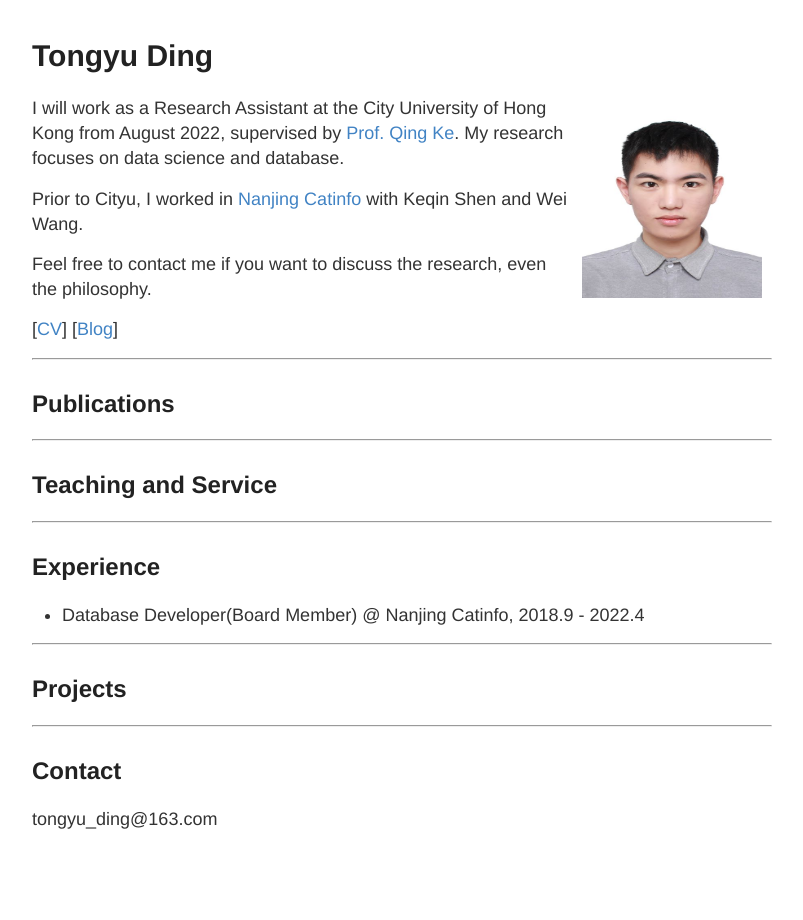
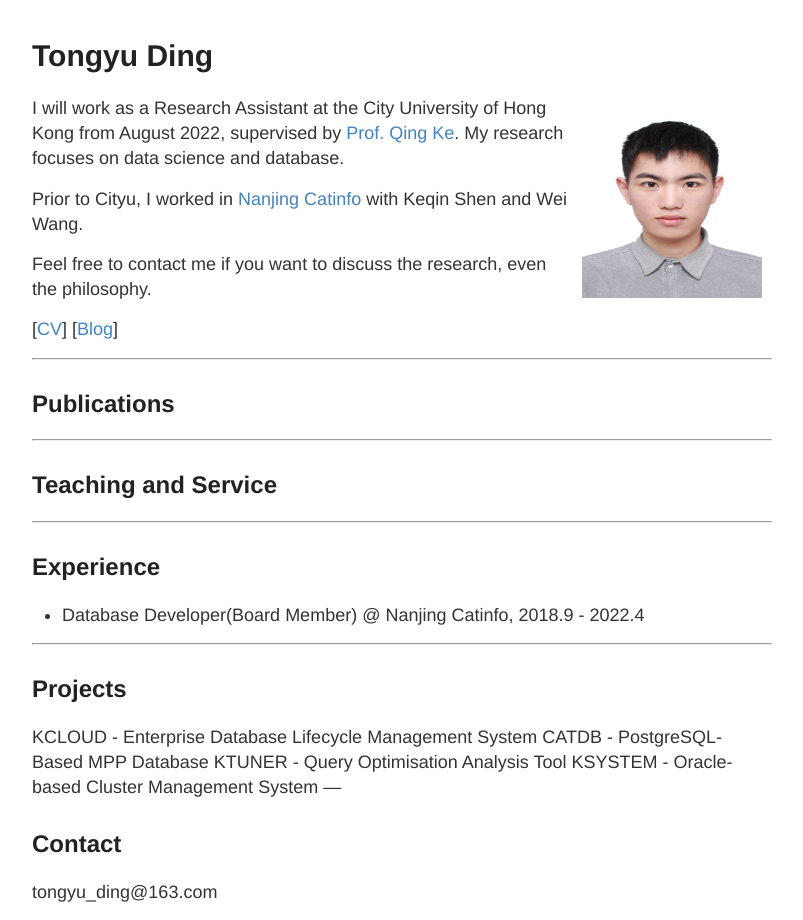
Before and after one commit to tongyuding/tongyuding.github.io, a Jekyll site: the page built from index.md, in a window 1280 px wide. Shown: the whole page, without its empty margins (238-1041 px from the left). Built offline with Jekyll 4.4.1, drawn with Linux system fonts in a browser that asks for light colours.

Commit message:
Update index.md

```diff
--- a/index.md
+++ b/index.md
@@ -34,8 +34,10 @@ Feel free to contact me if you want to discuss the research, even the philosophy
 ---
 
 ## Projects
-
-
+KCLOUD  - Enterprise Database Lifecycle Management System
+CATDB   - PostgreSQL-Based MPP Database
+KTUNER  - Query Optimisation Analysis Tool
+KSYSTEM - Oracle-based Cluster Management System
 ---
 
 ## Contact
```
